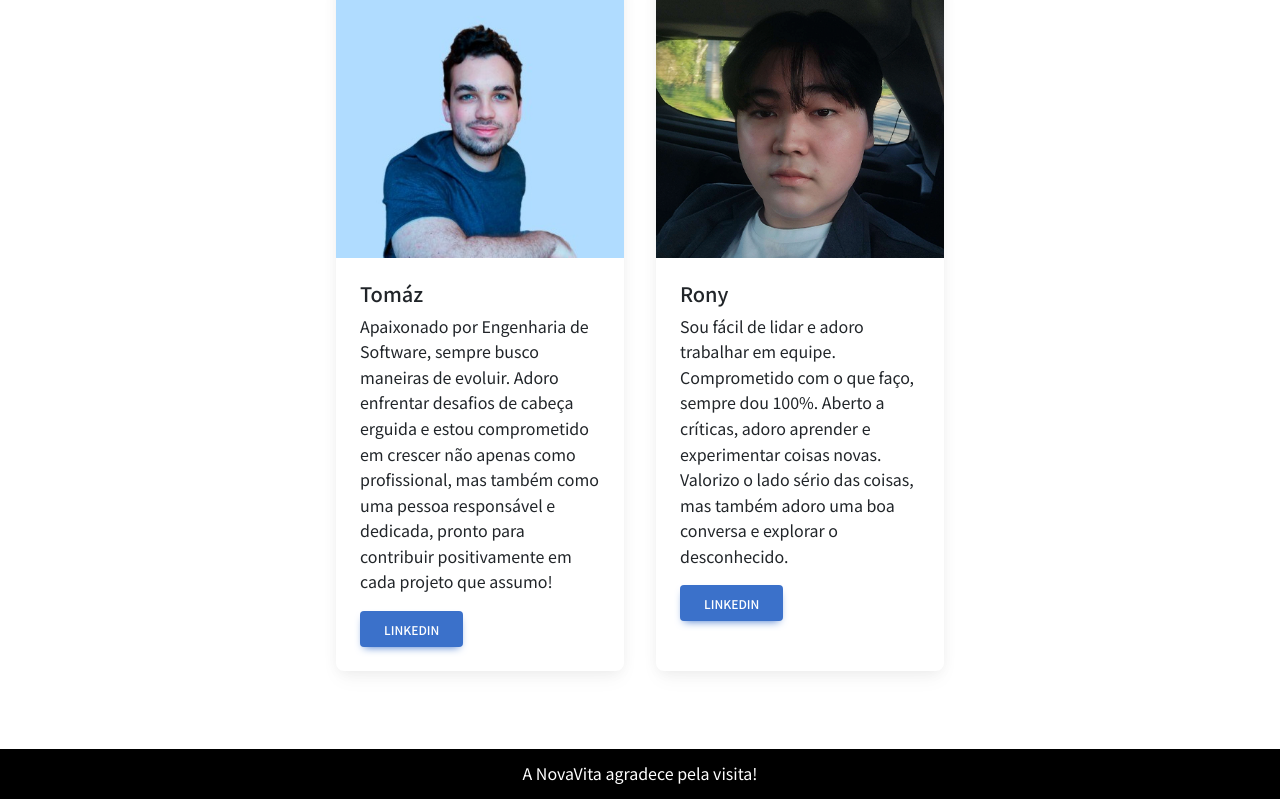
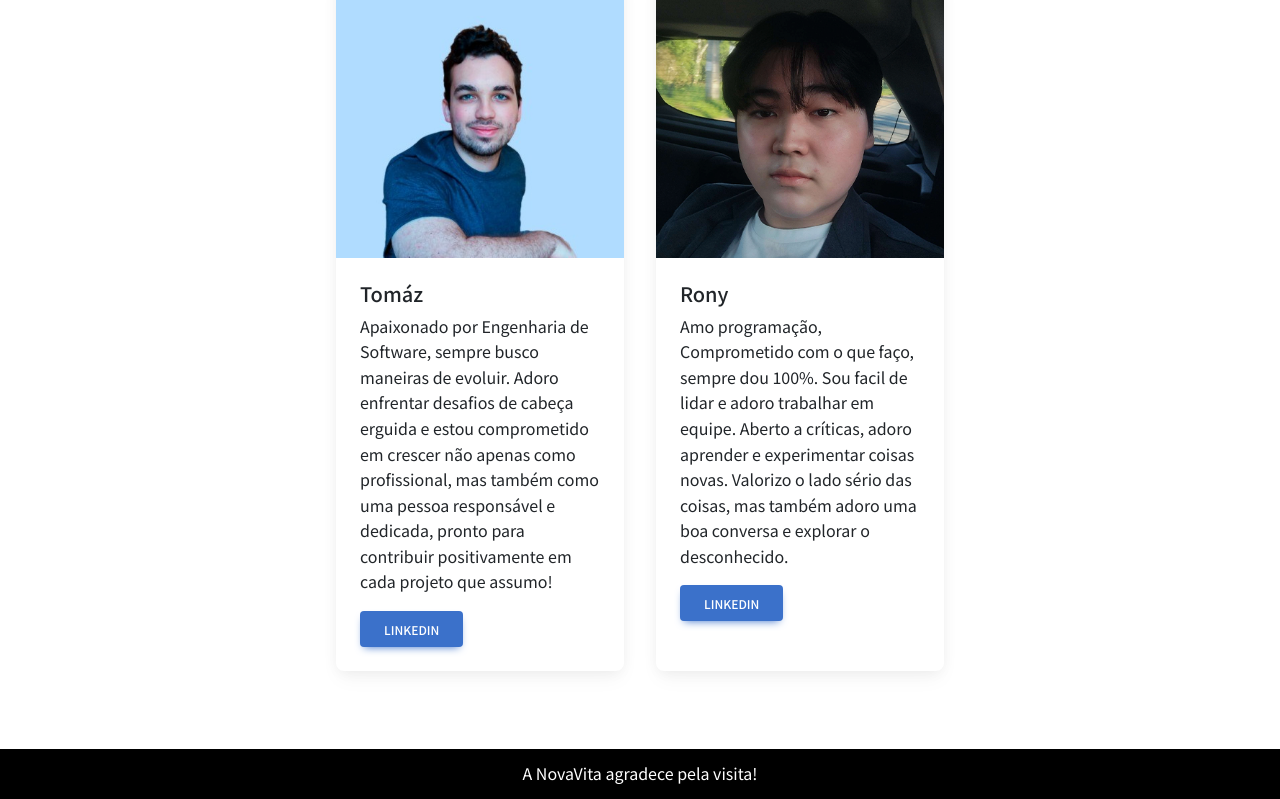
Before and after one commit to NovaVita/FRONT-JS-GS, a React (Vite) app: page /aboutus in a window 1280 px wide. Shown: the part 1300-2099 px from the top of the page. Built offline with nearby package versions, Linux system fonts and the light colour scheme; sample sign-in values are in the browser's storage.

Commit message:
Sobre mim

```diff
--- a/src/components/AboutUs/Aboutus.jsx
+++ b/src/components/AboutUs/Aboutus.jsx
@@ -136,8 +136,7 @@ function Aboutus() {
           <Card.Body>
             <Card.Title>Rony</Card.Title>
             <Card.Text>
-              Sou fácil de lidar e adoro trabalhar em equipe. Comprometido com o
-              que faço, sempre dou 100%. Aberto a críticas, adoro aprender e
+              Amo programação, Comprometido com o que faço, sempre dou 100%. Sou facil de lidar e adoro trabalhar em equipe. Aberto a críticas, adoro aprender e
               experimentar coisas novas. Valorizo o lado sério das coisas, mas
               também adoro uma boa conversa e explorar o desconhecido.
             </Card.Text>
```
